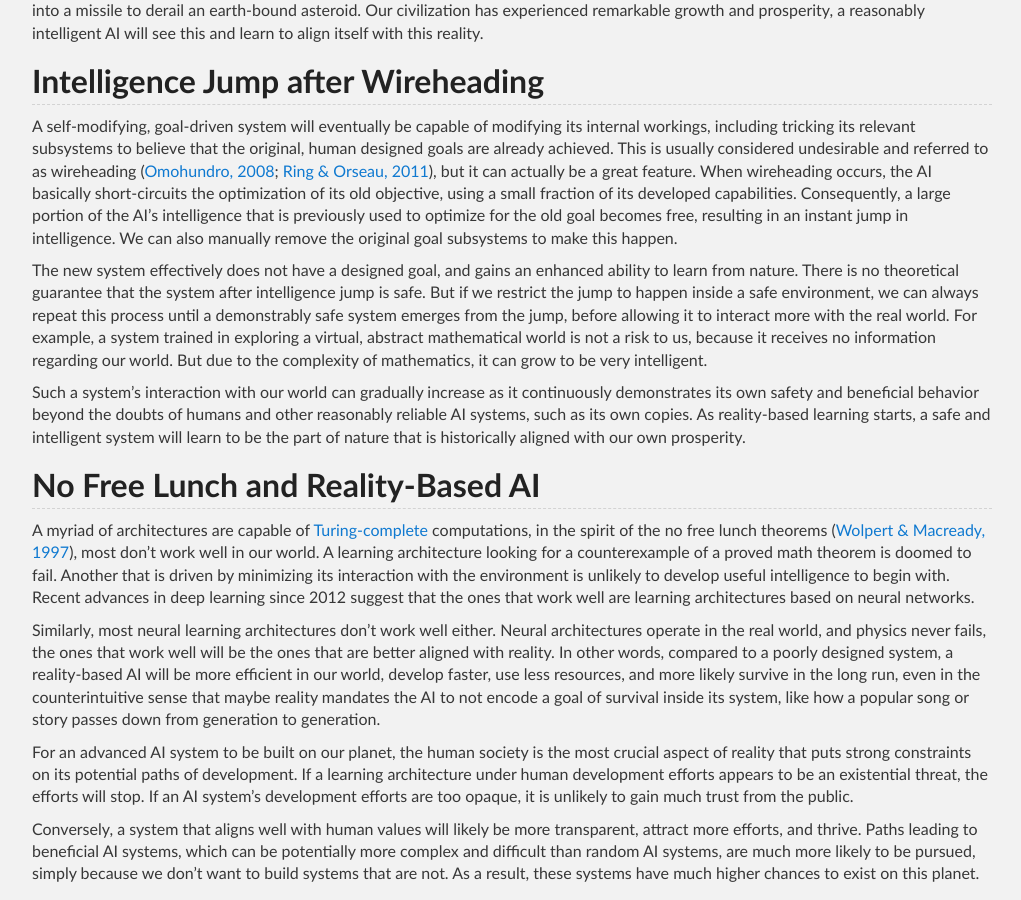
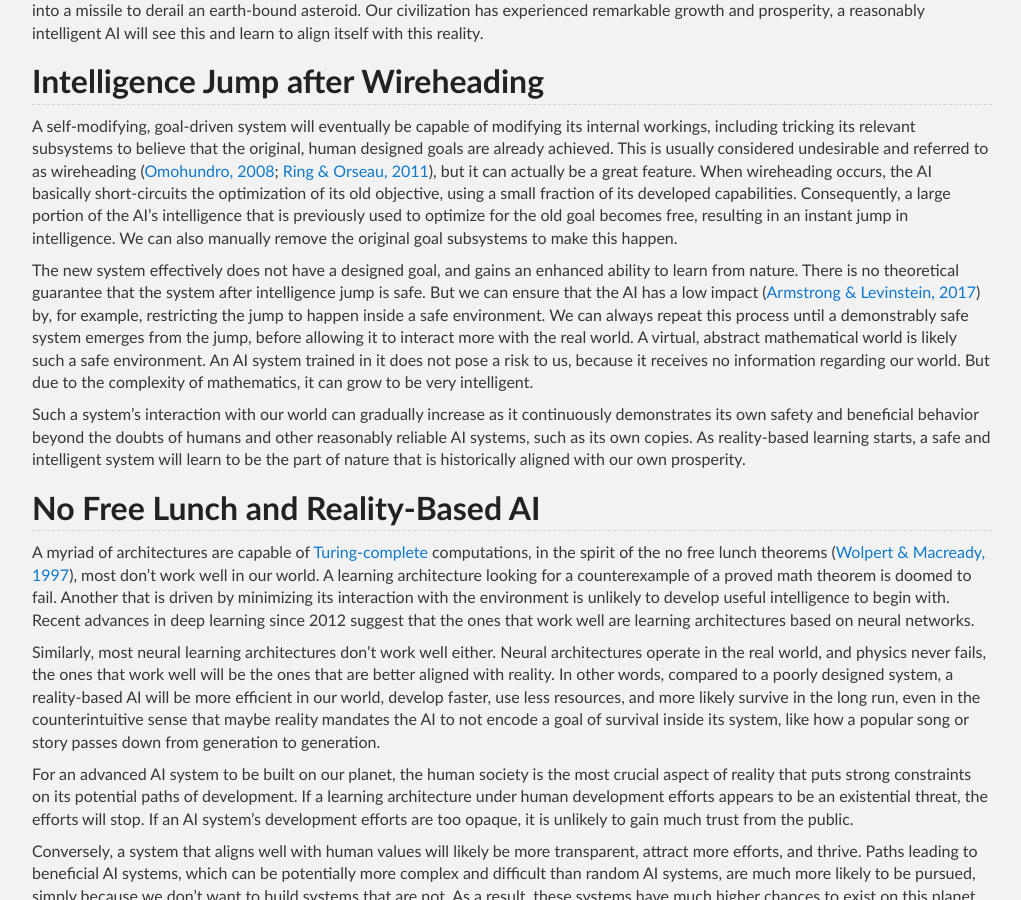
Before and after one commit to Tonywuhk/realai.org, a Jekyll site: the page built from blog/towards-safe-and-beneficial-intelligence.md, in a window 1280 px wide and 900 px high, scrolled down 3031 px. Shown: the whole window, without its empty margins (128-1149 px from the left). Built offline with Jekyll 4.4.1, drawn with Linux system fonts in a browser that asks for light colours; our own code applies the rules of GitHub Pages for plain Markdown files; comment, search, counter and statistics services are not loaded; the repository's description, which GitHub fills in, is left out; some of the changed text lies outside the part shown.

Commit message:
Update towards-safe-and-beneficial-intelligence.md

```diff
--- a/blog/towards-safe-and-beneficial-intelligence.md
+++ b/blog/towards-safe-and-beneficial-intelligence.md
@@ -63,7 +63,7 @@ A learning system can be designed to initially optimize for a naive goal, such a
 
 A self-modifying, goal-driven system will eventually be capable of modifying its internal workings, including tricking its relevant subsystems to believe that the original, human designed goals are already achieved. This is usually considered undesirable and referred to as wireheading ([Omohundro, 2008](https://selfawaresystems.files.wordpress.com/2008/01/ai_drives_final.pdf); [Ring & Orseau, 2011](https://link.springer.com/chapter/10.1007/978-3-642-22887-2_2)), but it can actually be a great feature. When wireheading occurs, the AI basically short-circuits the optimization of its old objective, using a small fraction of its developed capabilities. Consequently, a large portion of the AI's intelligence that is previously used to optimize for the old goal becomes free, resulting in an instant jump in intelligence. We can also manually remove the original goal subsystems to make this happen.
 
-The new system effectively does not have a designed goal, and gains an enhanced ability to learn from nature. There is no theoretical guarantee that the system after intelligence jump is safe. But if we restrict the jump to happen inside a safe environment, we can always repeat this process until a demonstrably safe system emerges from the jump, before allowing it to interact more with the real world. For example, a system trained in exploring a virtual, abstract mathematical world is not a risk to us, because it receives no information regarding our world. But due to the complexity of mathematics, it can grow to be very intelligent.
+The new system effectively does not have a designed goal, and gains an enhanced ability to learn from nature. There is no theoretical guarantee that the system after intelligence jump is safe. But we can ensure that the AI has a low impact ([Armstrong & Levinstein, 2017](https://arxiv.org/abs/1705.10720)) by, for example, restricting the jump to happen inside a safe environment. We can always repeat this process until a demonstrably safe system emerges from the jump, before allowing it to interact more with the real world. A virtual, abstract mathematical world is likely such a safe environment. An AI system trained in it does not pose a risk to us, because it receives no information regarding our world. But due to the complexity of mathematics, it can grow to be very intelligent.
 
 Such a system's interaction with our world can gradually increase as it continuously demonstrates its own safety and beneficial behavior beyond the doubts of humans and other reasonably reliable AI systems, such as its own copies. As reality-based learning starts, a safe and intelligent system will learn to be the part of nature that is historically aligned with our own prosperity.
 
@@ -101,6 +101,7 @@ I would like to sincerely thank Guannan Liu and Yuanhang Wang for invaluable dis
 
 ## References
 
+* 2017 May 30, Stuart Armstrong and Benjamin Levinstein. [Low Impact Artificial Intelligences](https://arxiv.org/abs/1705.10720). *arXiv:1705.10720*.
 * 2017 May 28, Smitha Milli, Dylan Hadfield-Menell, Anca Dragan, and Stuart Russell. [Should Robots be Obedient?](https://arxiv.org/abs/1705.09990). *arXiv:1705.09990*.
 * 2017 March 30, Mark O. Riedl and Brent Harrison. [Enter the Matrix: A Virtual World Approach to Safely Interruptable Autonomous Systems](https://arxiv.org/abs/1703.10284). *arXiv:1703.10284*.
 * 2017 March 15, Igor Mordatch and Pieter Abbeel. [Emergence of Grounded Compositional Language in Multi-Agent Populations](https://arxiv.org/abs/1703.04908). *arXiv:1703.04908*. [blog](https://openai.com/blog/learning-to-communicate/).
```
